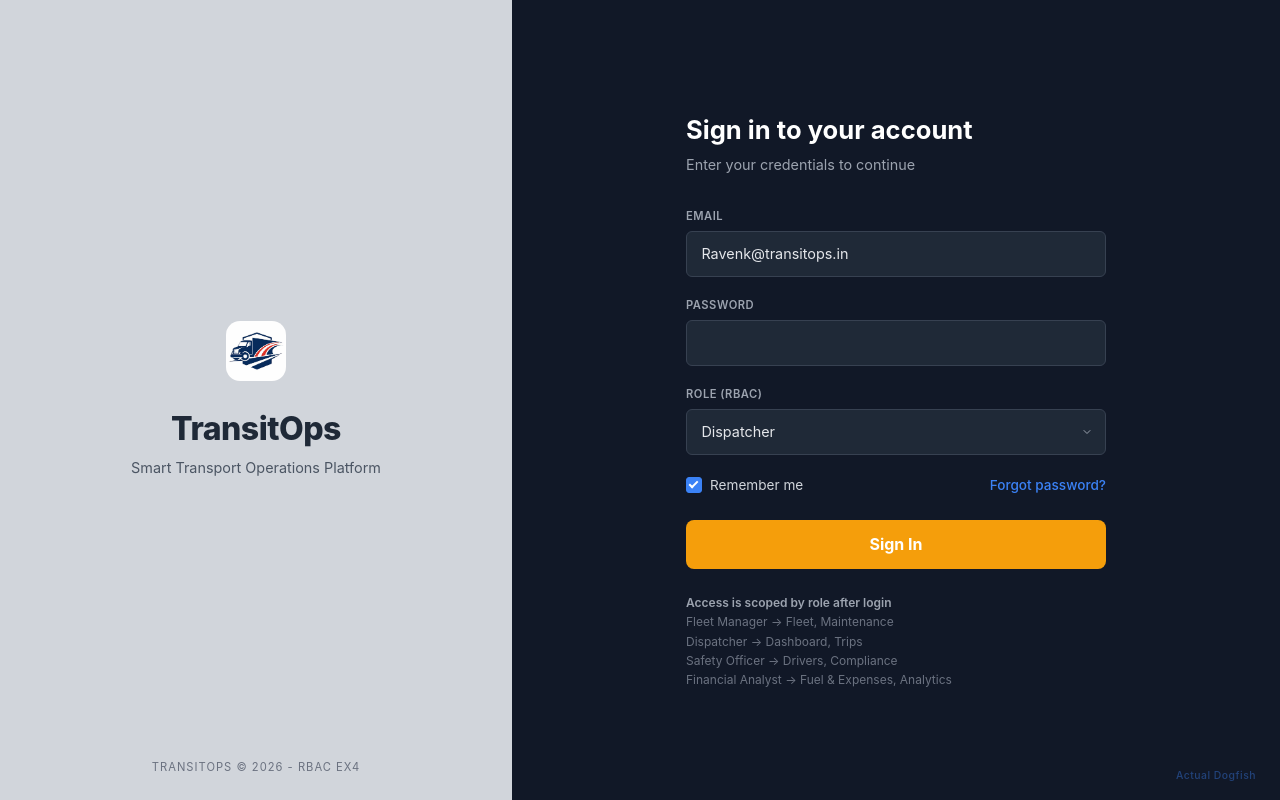
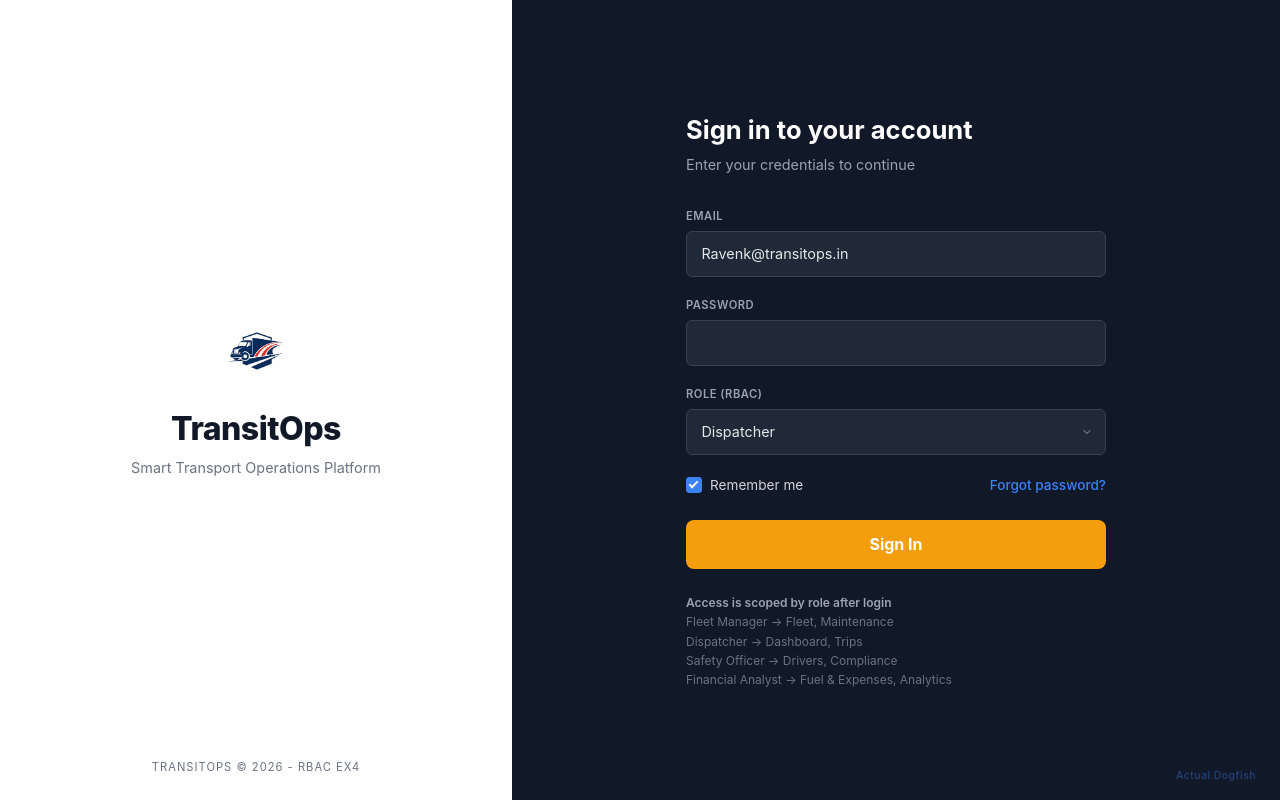
Before and after one commit to DivyaJaviya01/transitops, a React (Vite) app in the folder client/: page /login in a window 1280 px wide. Built offline with nearby package versions, Linux system fonts and the light colour scheme.

Commit message:
fix: match left panel bg to white logo background

```diff
--- a/client/src/features/auth/Login.css
+++ b/client/src/features/auth/Login.css
@@ -6,7 +6,7 @@
 
 .login-left {
   width: 40%;
-  background-color: #d1d5db;
+  background-color: #ffffff;
   display: flex;
   flex-direction: column;
   align-items: center;
@@ -30,14 +30,14 @@
 .login-brand h1 {
   font-size: 2rem;
   font-weight: 800;
-  color: #1f2937;
+  color: #111827;
   margin: 0 0 0.25rem 0;
   letter-spacing: -0.5px;
 }
 
 .login-brand p {
   font-size: 0.9rem;
-  color: #4b5563;
+  color: #6b7280;
   margin: 0;
 }
 
```
